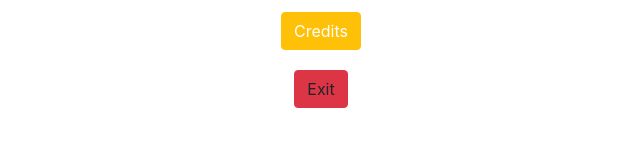
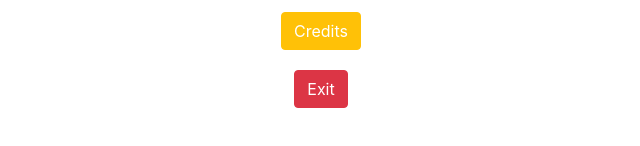
Before and after one commit to kamkanev/Sky-Civilization, an Electron app: page index.html in a window 800 px wide. Shown: the part 350-496 px from the top of the page, 79-719 px from the left. Drawn offline with nearby package versions, Linux system fonts and the light colour scheme.

Commit message:
Exit btn gets white text

```diff
--- a/index.html
+++ b/index.html
@@ -18,7 +18,7 @@
         <a class="btn btn-success text-white block">Load game</a><br>
         <a class="btn btn-info text-white block">Options</a><br>
         <a class="btn btn-warning text-white block">Credits</a><br>
-        <a id="exit" class="btn btn-danger block">Exit</a><br>
+        <a id="exit" class="btn btn-danger text-white block">Exit</a><br>
       </div>
     </div>
     <!-- You can also require other files to run in this process -->
```
